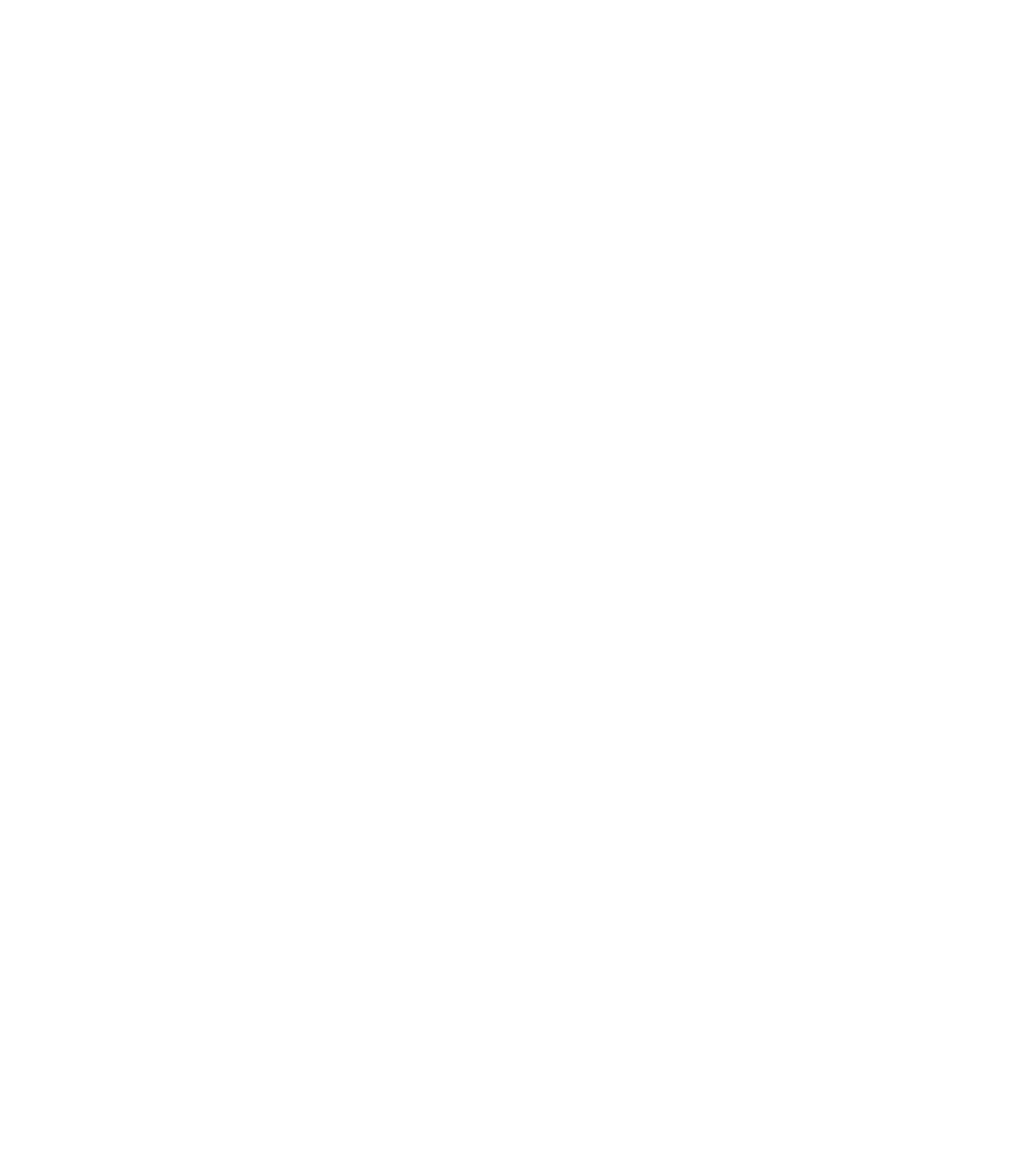
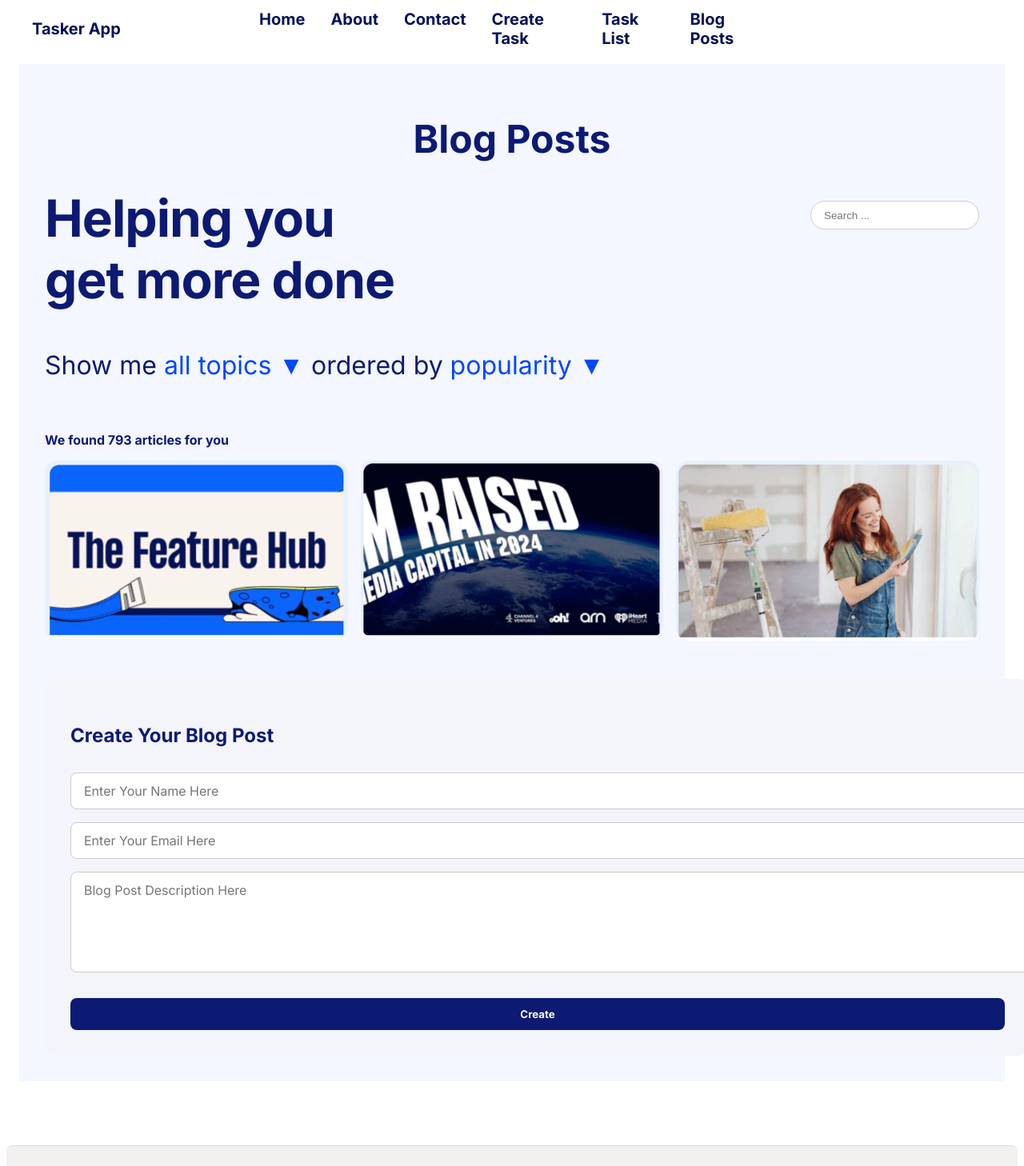
Before and after one commit to Nick-Zwarych/Captone-v1, a React (Vite) app in the folder React v1/CapstoneV1/: page /blog in a window 1280 px wide. Before the commit this address had no page. Shown: the top 1458 px of the page at 80% size. Before the commit the page ends 800 px from the top, so only its background shows below. Built offline with nearby package versions, Linux system fonts and the light colour scheme.

Commit message:
Blog Post Page Added

```diff
--- a/React v1/CapstoneV1/src/App.jsx
+++ b/React v1/CapstoneV1/src/App.jsx
@@ -9,6 +9,7 @@
 import Contact from "./Contact";
 import CreateTask from "./CreateTask";
 import TaskList from "./TaskList";
+import BlogPosts from "./BlogPosts";
 
 function App() {
   // tasks state will hold all created tasks for now until we get our database integration started
@@ -35,6 +36,7 @@
           <Route path="tasks" element={<TaskList tasks={tasks} />} />
           {/* Can redirect "/" or any other path to TaskList if desired */}
           {/* <Route path="/" element={<TaskList tasks={tasks} />} /> */}
+          <Route path="blog" element={<BlogPosts />} />
         </Route>
       </Routes>
     </BrowserRouter>
--- /dev/null
+++ b/React v1/CapstoneV1/src/BlogPosts.jsx
@@ -0,0 +1,47 @@
+// src/pages/BlogPosts.jsx
+import React from "react";
+import "../src/styles/BlogPosts.css";
+import blogPost1 from "../src/Images/BlogSectionImage1.png";
+import blogPost2 from "../src/Images/BlogSectionImage2.png";
+import blogPost3 from "../src/Images/BlogSectionImage3.png";
+
+const BlogPosts = () => {
+  return (
+    <div className="blog-posts-page">
+      <h1 className="page-title">Blog Posts</h1>
+
+      <div className="blog-header">
+        <div className="blog-intro">
+          <h2>Helping you <br /> get more done</h2>
+          <p>
+            Show me <span className="link">all topics ▼</span> ordered by <span className="link">popularity ▼</span>
+          </p>
+        </div>
+        <div className="blog-search">
+          <input type="text" placeholder="Search ..." />
+        </div>
+      </div>
+
+      <div className="article-section">
+        <p className="article-count">We found 793 articles for you</p>
+        <div className="article-grid">
+          <img src={blogPost1} alt="article1" />
+          <img src={blogPost2} alt="article2" />
+          <img src={blogPost3} alt="article3" />
+        </div>
+      </div>
+
+      <div className="blog-form-section">
+        <form className="blog-form" onSubmit={(e) => e.preventDefault()}>
+          <h3>Create Your Blog Post</h3>
+          <input type="text" placeholder="Enter Your Name Here" />
+          <input type="email" placeholder="Enter Your Email Here" />
+          <textarea placeholder="Blog Post Description Here" rows="5" />
+          <button type="submit">Create</button>
+        </form>
+      </div>
+    </div>
+  );
+};
+
+export default BlogPosts;
--- a/React v1/CapstoneV1/src/Layout.jsx
+++ b/React v1/CapstoneV1/src/Layout.jsx
@@ -28,6 +28,7 @@
                 <li><NavLink to="/contact" className={({ isActive }) => isActive ? "active" : ""}>Contact</NavLink></li>
                 <li><NavLink to="/create" className={({ isActive }) => isActive ? "active" : ""}>Create Task</NavLink></li>
                 <li><NavLink to="/tasks" className={({ isActive }) => isActive ? "active" : ""}>Task List</NavLink></li>
+                <li><NavLink to="/blog" className={({ isActive }) => isActive ? "active" : ""}>Blog Posts</NavLink></li>
               </ul>
             </div>
         </nav>
@@ -46,6 +47,7 @@
           <Link to="/contact">Contact</Link>
           <Link to="/create">Create</Link>
           <Link to="/tasks">Task List</Link>
+          <Link to="/blog">Blog Posts</Link>
         </div>
         <p>&copy; {new Date().getFullYear()} Task Company. All rights reserved.</p>
       </footer>
--- /dev/null
+++ b/React v1/CapstoneV1/src/styles/BlogPosts.css
@@ -0,0 +1,162 @@
+.blog-posts-page {
+    padding: 2rem;
+    background-color: #f4f7ff;
+  }
+
+  .page-title {
+    font-family: 'Inter', sans-serif;
+    font-size: 3rem;
+    font-weight: 700;
+    color: #0D1A73;
+    text-align: center;
+    margin-bottom: 2rem;
+
+  }
+
+  .blog-header {
+    display: flex;
+    justify-content: space-between;
+    align-items: flex-start;
+    flex-wrap: wrap;
+    margin-bottom: 2rem;
+  }
+
+  .blog-intro h2 {
+    font-family: 'Inter', sans-serif;
+    font-size: 4rem;
+    font-weight: 700;
+    line-height: 1.2;
+    color: #0D1A73;
+    margin-bottom: 3rem;
+    letter-spacing: -1px;
+  }
+
+  .blog-intro p {
+    font-family: 'Inter', sans-serif;
+    font-size: 2rem;
+    color: #0D1A73;
+  }
+
+  .link {
+    color: #0046ff;
+    cursor: pointer;
+  }
+
+  .blog-search {
+    font-family: 'Inter', sans-serif;
+    display: flex;
+    align-items: center;
+    gap: 0.5rem;
+    margin-top: 1rem;
+  }
+
+  .blog-search input {
+    padding: 0.6rem 1rem;
+    border-radius: 2rem;
+    border: 1px solid #ccc;
+  }
+
+  .article-section {
+    margin: 2rem 0;
+  }
+
+  .article-count {
+    font-family: 'Inter', sans-serif;
+    color: #0D1A73;
+    font-weight: bold;
+    font-size: 1rem;
+    margin-bottom: 1rem;
+  }
+
+  .article-grid {
+    display: grid;
+    grid-template-columns: repeat(auto-fit, minmax(280px, 1fr));
+    gap: 1rem;
+  }
+
+  .article-grid img {
+    width: 100%;
+    border-radius: 1rem;
+    object-fit: cover;
+  }
+  .blog-form-section {
+    background-color: #f4f4fb;
+    padding: 2rem;
+    border-radius: 1rem;
+    margin-top: 3rem;
+    width: 100%;
+    max-width: 1200px;
+    margin-left: auto;
+    margin-right: auto;
+  }
+
+  .blog-form {
+    display: flex;
+    flex-direction: column;
+    gap: 1rem;
+  }
+
+  .blog-form h3 {
+    font-family: 'Inter', sans-serif;
+    font-size: 1.5rem;
+    color: #0D1A73;
+    font-weight: bold;
+    margin-bottom: 1rem;
+  }
+
+  .blog-form input,
+  .blog-form textarea {
+    padding: 0.75rem 1rem;
+    border: 1px solid #ccc;
+    border-radius: 0.5rem;
+    font-family: 'Inter', sans-serif;
+    font-size: 1rem;
+    width: 100%;
+  }
+
+  .blog-form button {
+    font-family: 'Inter', sans-serif;
+    margin-top: 1rem;
+    padding: 0.75rem 1rem;
+    background-color: #0D1A73;
+    color: white;
+    border: none;
+    border-radius: 0.5rem;
+    font-weight: bold;
+    cursor: pointer;
+    width: 100%;
+  }
+
+  .blog-form button:hover {
+    background-color: #0046ff;
+  }
+  @media (max-width: 768px) {
+    .blog-header {
+      flex-direction: column;
+      gap: 1rem;
+    }
+
+    .blog-intro h2 {
+      font-size: 2rem;
+    }
+
+    .blog-search {
+      width: 100%;
+    }
+
+    .blog-search input {
+      width: 100%;
+    }
+    .blog-form-section {
+        padding: 1rem;
+      }
+
+      .blog-form h3 {
+        font-size: 1.25rem;
+      }
+
+      .blog-form button {
+        padding: 0.75rem;
+        font-size: 1rem;
+      }
+  }
```
Also changed, not shown: React v1/CapstoneV1/src/styles/Home.css (line endings or trailing spaces).
